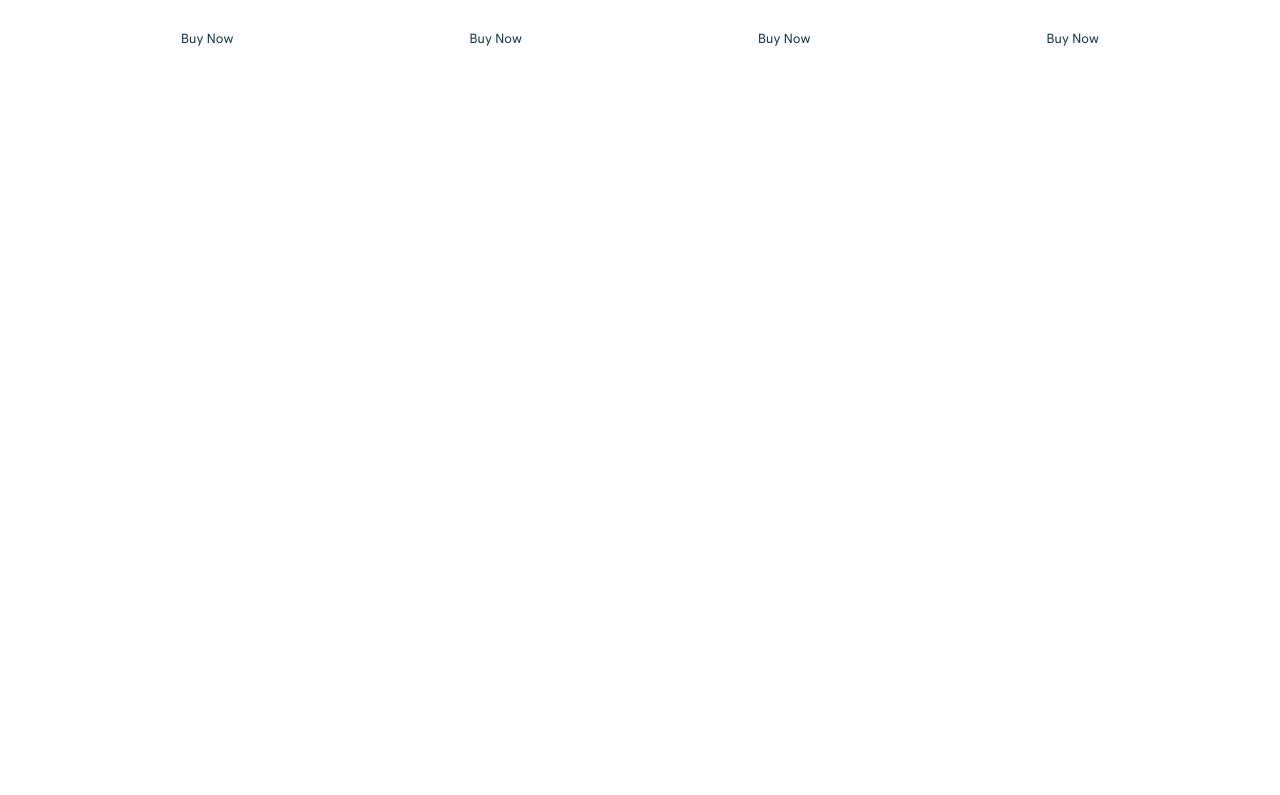
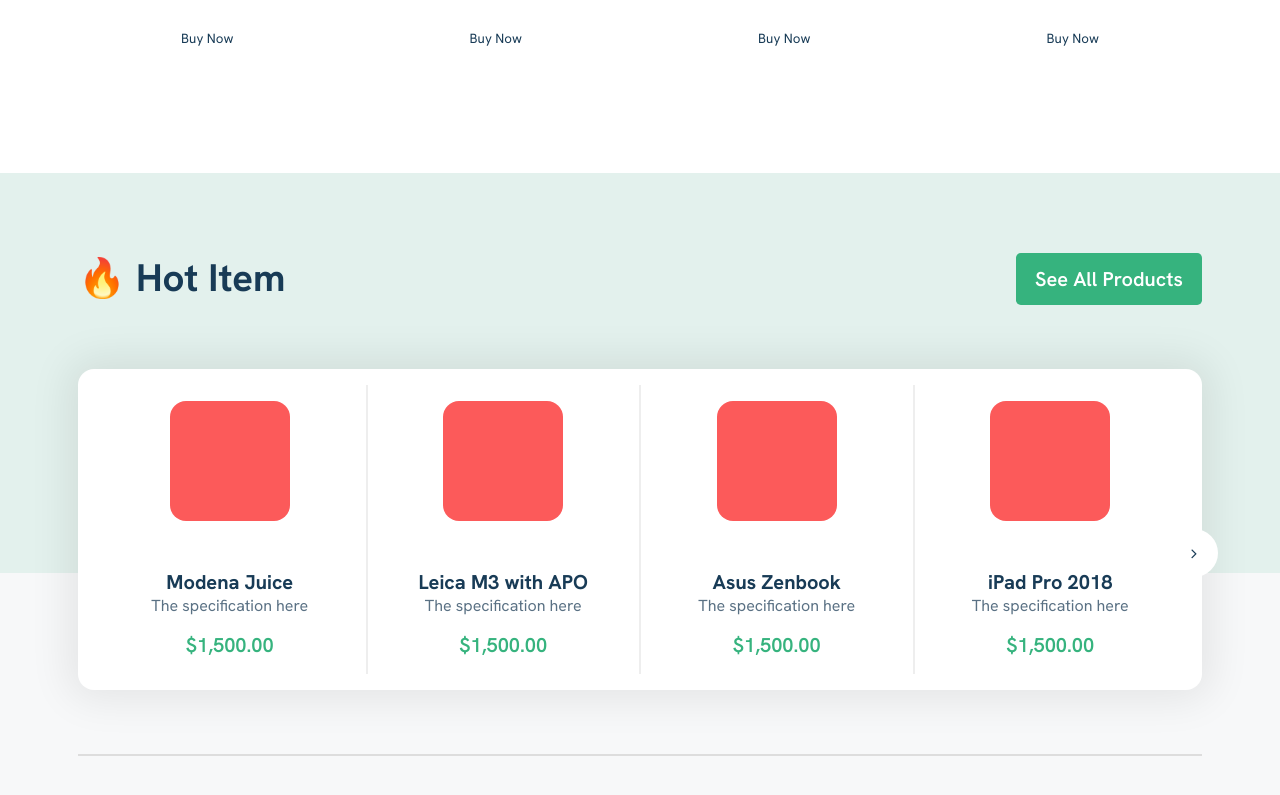
Before and after one commit to hazemelfeky/ehya, a React (Create React App) app: page / in a window 1280 px wide. Shown: the part 1424-2219 px from the top of the page. Before the commit the page ends 1597 px from the top, so only its background shows below. Built offline with nearby package versions, Linux system fonts and the light colour scheme; a web font is replaced by a local one.

Commit message:
feat: add items

```diff
--- a/src/App.css
+++ b/src/App.css
@@ -239,7 +239,8 @@
   place-content: center;
 }
 
-.recommended-card .img {
+.recommended-card .img,
+.items .slider-container .item .img {
   width: 7.5rem;
   height: 7.5rem;
   border-radius: 1rem;
@@ -294,6 +295,104 @@
   color: var(--orange-color);
   font-weight: bold;
 }
+
+.items {
+  background-color: var(--bg-color);
+  position: relative;
+}
+
+.items-container {
+  padding: 5rem 0;
+  position: relative;
+  z-index: 2;
+}
+
+.items::before {
+  content: "";
+  position: absolute;
+  top: 0;
+  right: 0;
+  left: 0;
+  height: 25rem;
+  background-color: #36B37E;
+  opacity: 0.1;
+}
+
+.items-container .items-head {
+  display: flex;
+  justify-content: space-between;
+}
+
+.items-container .items-head h2 {
+  font-size: 2.4rem;
+}
+
+.items-container .items-head button {
+  background-color: var(--green-color);
+  font-weight: 600;
+  font-size: 1.25rem;
+  color: #fff;
+  border-radius: 0.3rem;
+  border: 0;
+  padding: 0.8rem 1.2rem;
+}
+
+.items .slider {
+  border-bottom: 2px solid #ddd;
+}
+
+.items .slider-container {
+  margin: 4rem 0;
+  display: flex;
+  padding: 1rem;
+  border-radius: 1rem;
+  box-shadow: 0px 0px 40px 10px rgb(0 0 0 / 8%);
+  position: relative;
+  background-color: #fff;
+}
+
+.items .slider-container .item {
+  display: flex;
+  flex-direction: column;
+  justify-content: space-between;
+  align-items: center;
+  padding: 1rem;
+  flex: 1;
+  gap: 1rem;
+}
+.items .slider-container .item:not(:last-of-type) {
+  border-right: 2px solid #eee;
+}
+
+.items .slider-container .item .description {
+  display: flex;
+  flex-direction: column;
+  justify-content: center;
+  align-items: center;
+}
+.items .slider-container .item .description .name {
+  font-size: 1.25rem;
+}
+.items .slider-container .item .description p {
+  color: var(--text-light-color);
+}
+.items .slider-container .item .price {
+  font-weight: 600;
+  font-size: 1.25rem;
+  color: var(--green-color);
+}
+
+.items .slider-container .slider-left {
+  position: absolute;
+  top: 50%;
+  right: -1rem;
+  border-radius: 50%;
+  background-color: #fff;
+  width: 3rem;
+  height: 3rem;
+  display: grid;
+  place-content: center;
+}
 @media only screen and (max-width: 320px) {
   /* .container {
     margin: 1.5rem;
@@ -301,6 +400,9 @@
 }
 
 @media only screen and (max-width: 768px) {
+  .container {
+    margin: 0 1.5rem;
+  }
   .burger,
   .close-menu {
     display: block;
@@ -343,6 +445,18 @@
   .hero-top-left .hero-heading {
     font-size: 2rem;
   }
+  .items .slider-container .item:not(:last-of-type) {
+    border-right: 0;
+    border-bottom: 2px solid #eee;
+  }
+  .items .slider-container {
+    flex-direction: column;
+    align-items: center;
+  }
+  .items .slider-container .slider-left {
+    position: relative;
+    right: 0;
+  }
 }
 
 @media only screen and (max-width: 1024px) {
--- a/src/App.js
+++ b/src/App.js
@@ -2,12 +2,14 @@
 import Header from "./components/Header";
 import Hero from "./components/Hero";
 import Recommendation from "./components/Recommendation";
+import Items from "./components/Items";
 function App() {
   return (
     <div className="app">
       <Header />
       <Hero />
       <Recommendation />
+      <Items />
     </div>
   );
 }
--- /dev/null
+++ b/src/components/Items.jsx
@@ -0,0 +1,37 @@
+const Items = () => {
+  const data = [
+    { name: "Modena Juice" },
+    { name: "Leica M3 with APO" },
+    { name: "Asus Zenbook" },
+    { name: "iPad Pro 2018" },
+  ];
+  return (
+    <div className="items">
+      <div className="items-container container">
+        <div className="items-head">
+          <h2>🔥 Hot Item</h2>
+          <button>See All Products</button>
+        </div>
+        <div className="slider">
+          <div className="slider-container">
+            {data.map((el) => (
+              <div className="item" key={el.name}>
+                <div className="img"></div>
+                <div className="description">
+                  <h4 className="name">{el.name}</h4>
+                  <p>The specification here</p>
+                </div>
+                <div className="price">$1,500.00</div>
+              </div>
+            ))}
+            <span className="slider-left">
+              <i className="fa fa-angle-right" aria-hidden="true" />
+            </span>
+          </div>
+        </div>
+      </div>
+    </div>
+  );
+};
+
+export default Items;
```
